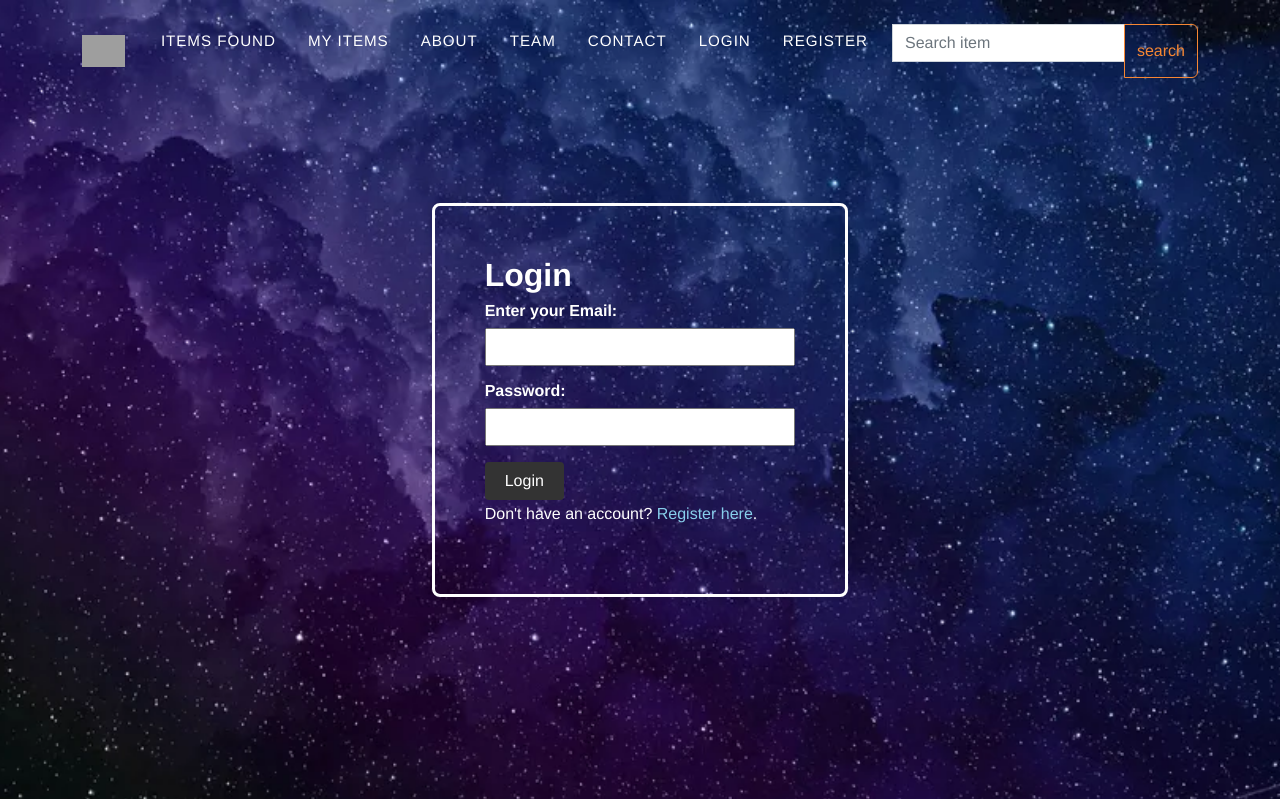
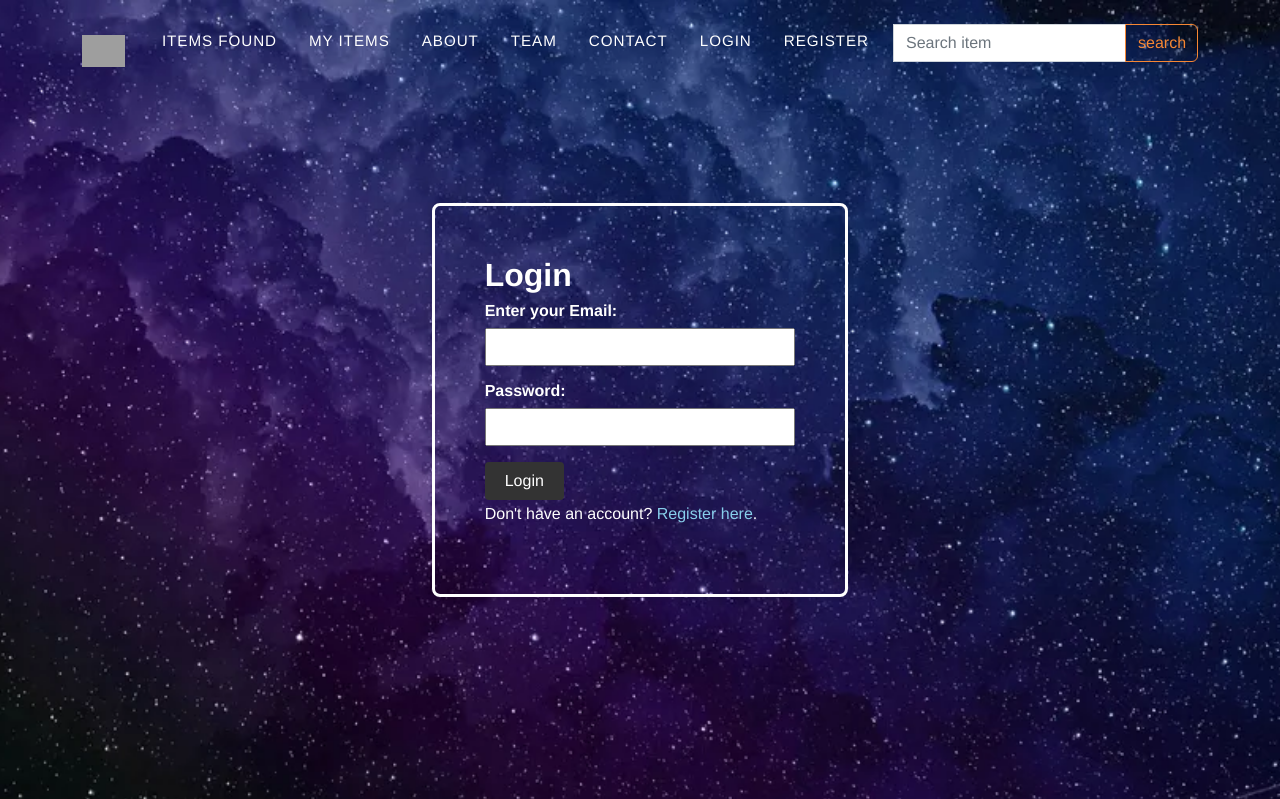
Before and after one commit to Faiz-Ahmed10/Lost-and-Found, a Django app: page /login/ in a window 1280 px wide. Shown: the top 799 px of the page. Run offline with Django 4.2, Linux system fonts and the light colour scheme; some libraries are stand-ins or nearby versions; grey boxes are pictures that could not be loaded.

Commit message:
Update base.html
Search button issue fixed

```diff
--- a/lostandfound/templates/base.html
+++ b/lostandfound/templates/base.html
@@ -50,7 +50,7 @@
                         {% endif %}
                         <li class="nav-item"><div class="input-group">
                             <input type="search" class="form-control rounded" placeholder="Search item" aria-label="Search" aria-describedby="search-addon" />
-                            <button type="button" class="btn btn-outline-primary" data-mdb-ripple-init>search</button>
+                            <button type="button" class="btn btn-outline-primary" data-mdb-ripple-init style="height: 38px; width: 73px;">search</button>
                           </div></li>
                     </ul>
                 </div>
```
